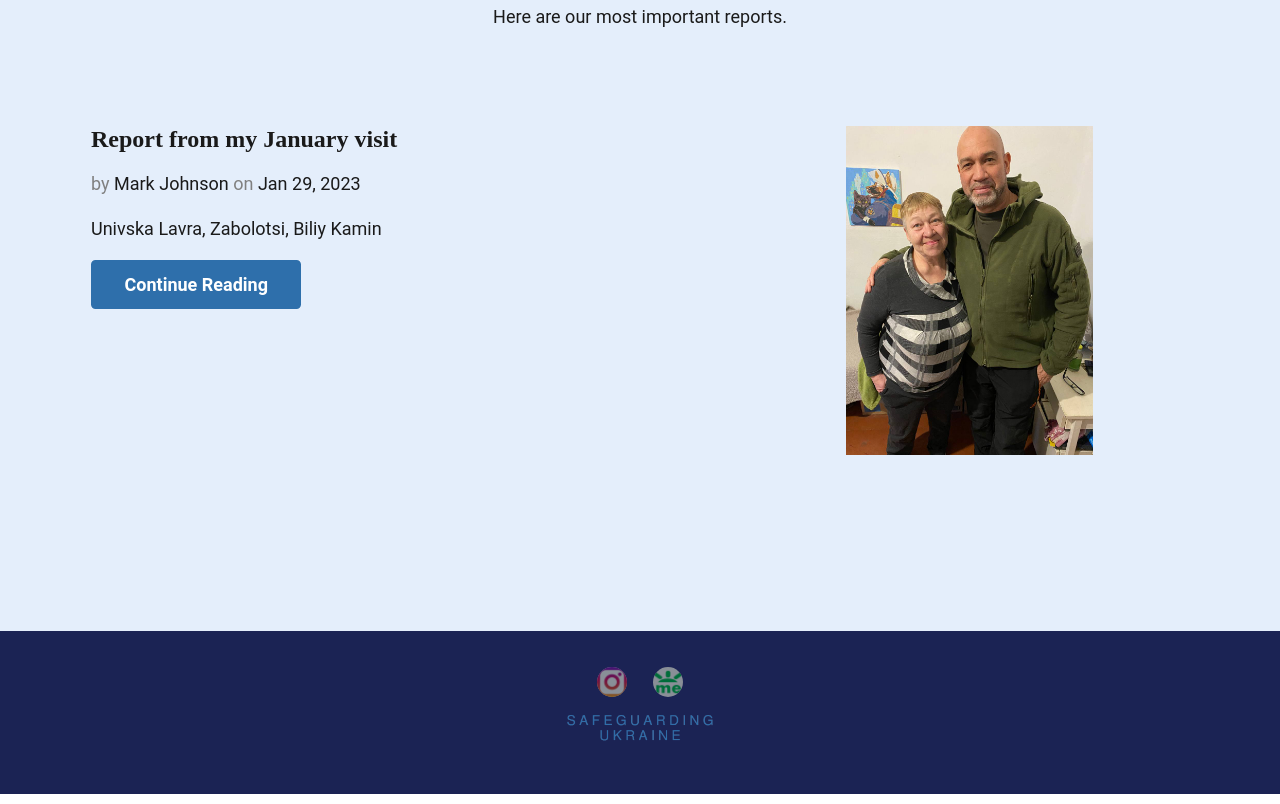
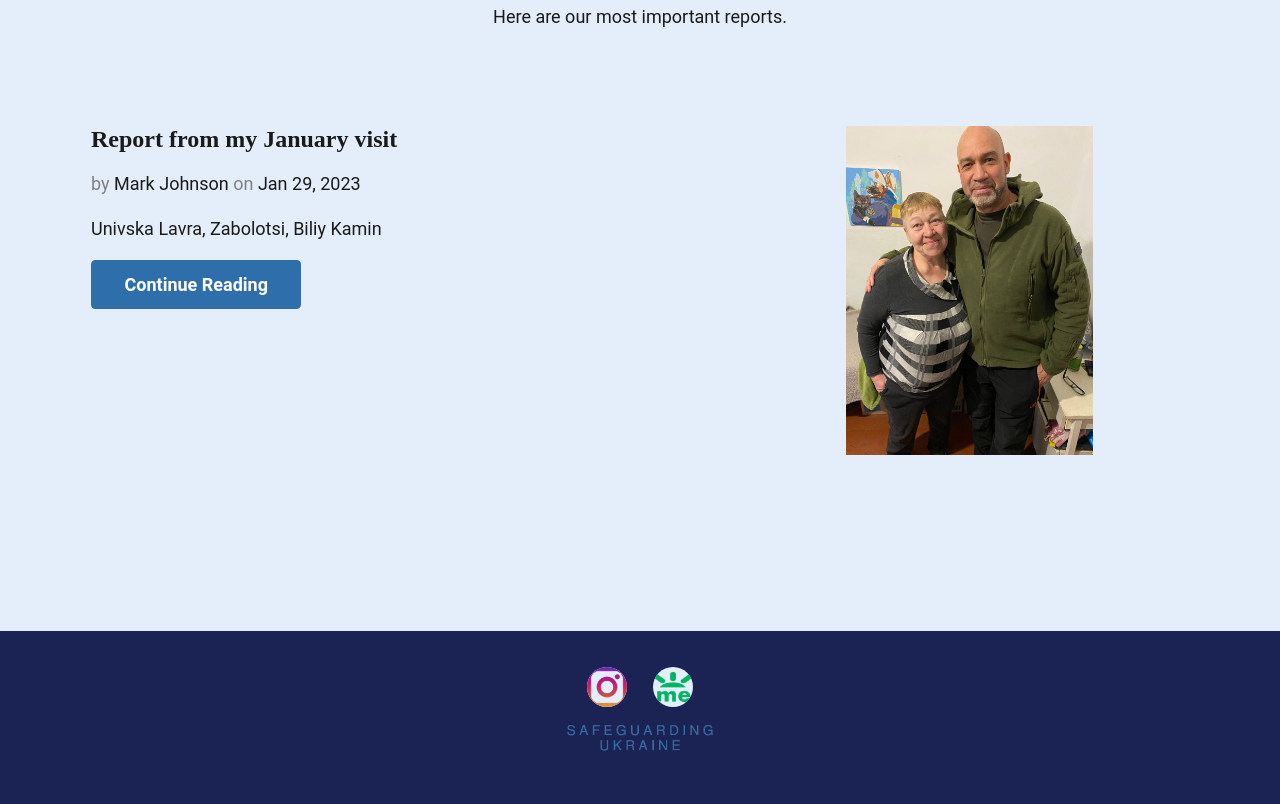
Before and after one commit to ViktoriaSadivska/SafeguardUkraine, an Eleventy site: page src/index.njk in a window 1280 px wide. Shown: the part 936-1740 px from the top of the page. Built offline with nearby package versions, Linux system fonts and the light colour scheme; Eleventy itself is replaced by a stand-in of ours; files that its build step writes are made by us from their sources; what eleventy-plugin-embed-instagram would draw is missing.

Commit message:
footer icons

```diff
--- a/src/style.css
+++ b/src/style.css
@@ -404,16 +404,14 @@
 
   /*icons*/
   .icon {
-    width: 30px;
-    height: 30px;
+    width: 40px;
+    height: 40px;
     text-align: center;
     text-decoration: none;
     border-radius: 50%;
     background: var(--clr-primary-200);
     background-size: cover;
     background-position: center;
-    filter: brightness(0.6);
-    transition: filter 0.2s ease-in-out;
   }
 
   .icon:hover {
```
